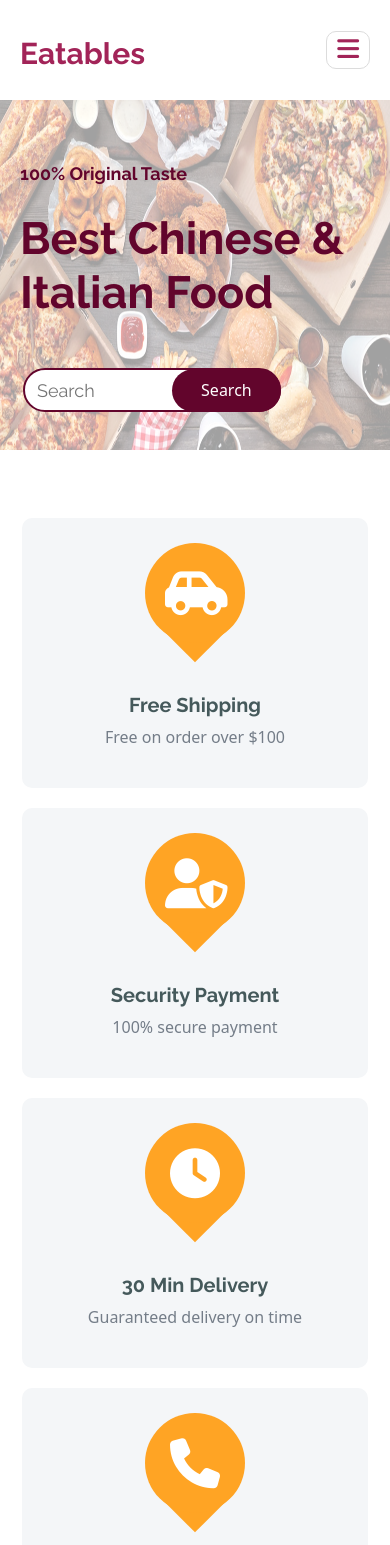
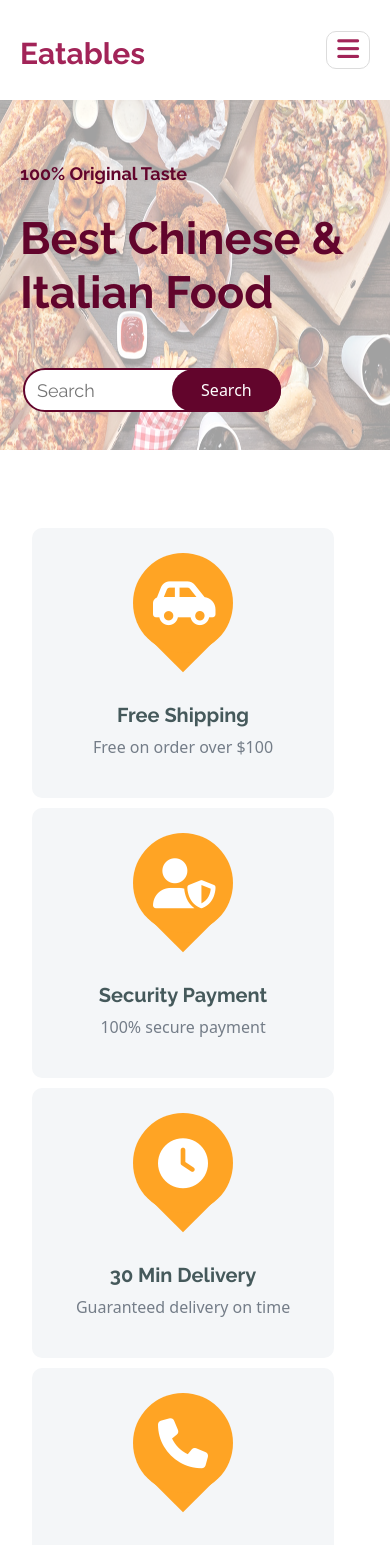
Before and after one commit to RahulJangra79/eatables, a React (Create React App) app: page / in a window 390 px wide. Shown: the top 1545 px of the page. Built offline with nearby package versions, Linux system fonts and the light colour scheme.

Commit message:
service-card done responsive

```diff
--- a/src/components/Service_cards.css
+++ b/src/components/Service_cards.css
@@ -2,29 +2,39 @@
     height: auto;
     width: 100%;
     padding: 48px 12px;
-}
-@media only screen and (max-width: 415px){
-    .service-card-outer{
+
+    @media only screen and (max-width: 415px)
+    {
         height: 1300px;
+    }
+
+    @media only screen and (min-width: 415px) and (max-width: 790px)
+    {
+        height: 1300px;
+    }
+
+    @media only screen and (min-width: 790px) and (max-width: 1529px)
+    {
+        height: 700px;
     }
 }
 .service-detail-card{
-    width: 100%;
+    width: 88%;
     height: 365px;
-    margin: 0 95px;
+    margin: 0 5%;
     padding: 48px 12px;
     display: flex;
     flex-wrap: wrap;
-    justify-content: space-between;
+    justify-content: space-evenly;
 
     @media only screen and (max-width: 415px){
-        /* height: 1200px; */
         margin: 0;
         padding: 20px 10px;
         display: block;
     }
 }
 .service-detail-card-item{
+    margin: 10px !important;
     width: 305px;
     height: 270px;
     padding: 25px;
@@ -33,9 +43,9 @@
     border-radius: 10px !important;
     text-align: center !important;
     position: relative;
-}
-@media only screen and (max-width: 415px){
-    .service-detail-card-item{
+
+    @media only screen and (max-width: 415px)
+    {
         width: 100%;
         height: 270px;
         padding: 25px;
```
